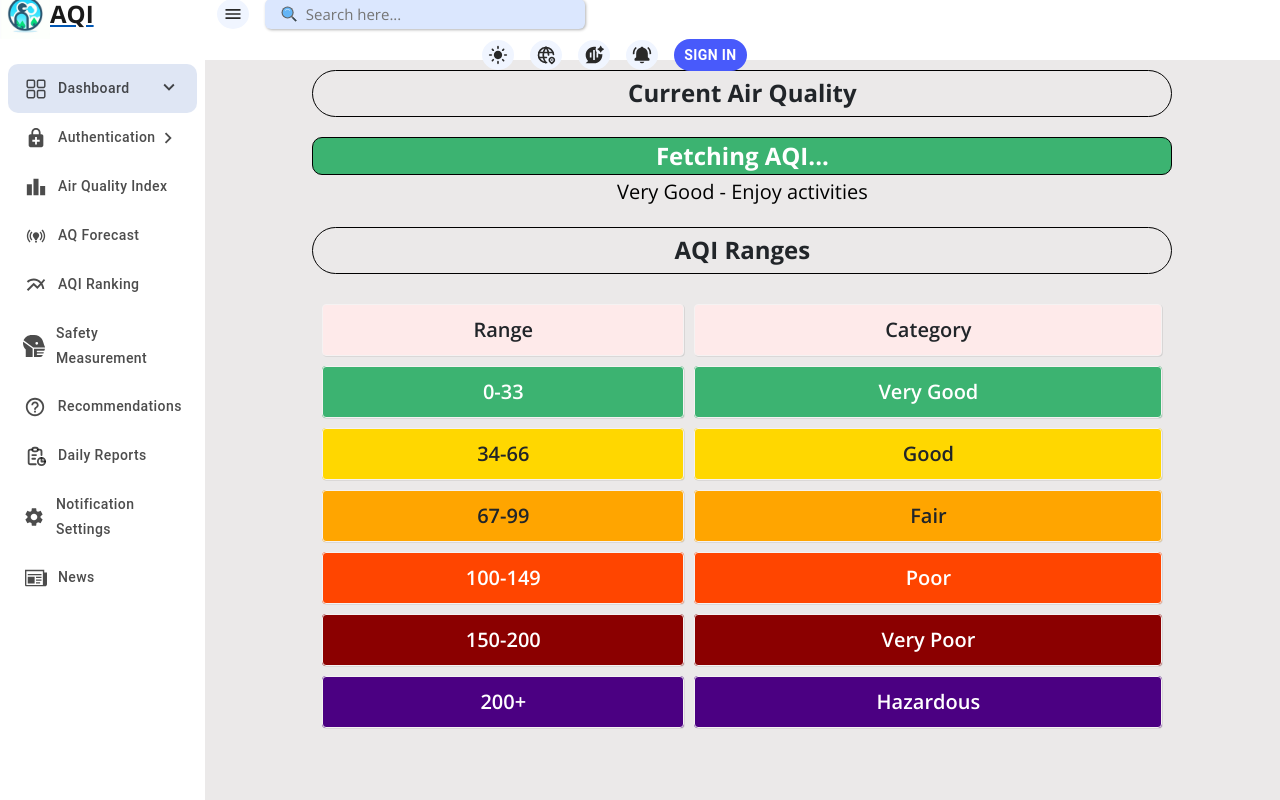
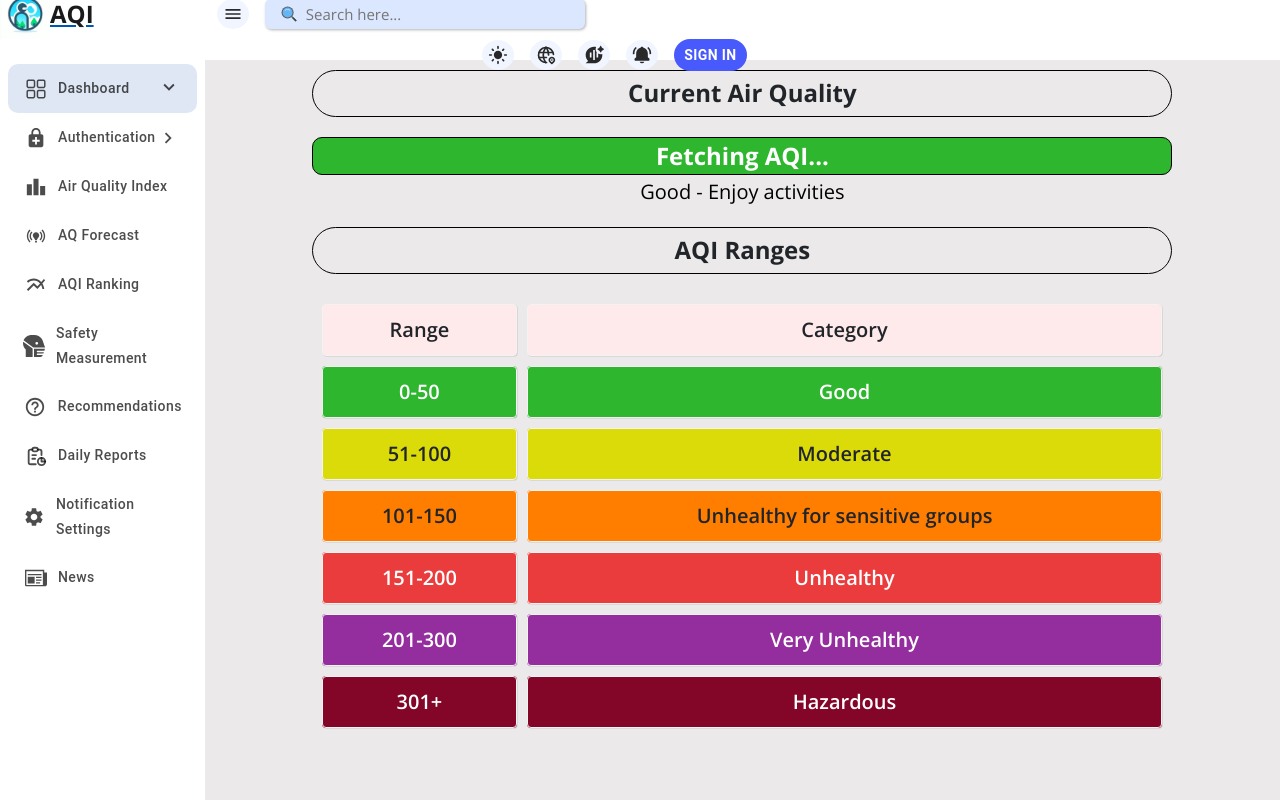
Before and after one commit to rony31416/aqi-app, a React (Vite) app: page /air-quality-index in a window 1280 px wide. Built offline with nearby package versions, Linux system fonts and the light colour scheme; no server answers.

Commit message:
updated the Aqi index chart

```diff
--- a/src/index.css
+++ b/src/index.css
@@ -992,33 +992,40 @@ login section  */
   color: black;
 }
 
-.aqiVeryGood {
-  background-color: #3CB371;
+.aqiGood {
+  background-color: #2eb62e;
+  /* Green */
   color: white;
 }
 
-.aqiGood {
-  background-color: #FFD700;
+.aqiModerate {
+  background-color: #dbdb0a;
+  /* Yellow */
 }
 
-.aqiFair {
-  background-color: #FFA500;
+.aqiUnhealthySensitive {
+  background-color: #FF7E00;
+  /* Orange */
 }
 
-.aqiPoor {
-  background-color: #FF4500;
+.aqiUnhealthy {
+  background-color: #ea3c3c;
+  /* Red */
   color: white;
 }
 
-.aqiVeryPoor {
-  background-color: #8B0000;
+.aqiVeryUnhealthy {
+  background-color: #942d9e;
+  /* Purple */
   color: white;
 }
 
 .aqiHazardous {
-  background-color: #4B0082;
+  background-color: #830629;
+  /* Maroon */
   color: white;
 }
+
 
 .aqiTable {
   width: 100%;
--- a/src/pages/AirQualityIndex.jsx
+++ b/src/pages/AirQualityIndex.jsx
@@ -1,6 +1,6 @@
 
 import React, { useState, useEffect } from 'react';
-import {useContext } from "react";
+import { useContext } from "react";
 import "../index.css";
 import { Mycontext } from "../App";
 
@@ -12,13 +12,13 @@ const AirQualityIndex = () => {
     const { fetchLocationData, currentLocationData, isFetching } = context;
 
     useEffect(() => {
-    try{
+        try {
             fetchLocationData();
             const aqiValue = currentLocationData.aqi;
             setAqi(aqiValue);
             setHealthAdvice(getHealthAdvice(aqiValue));
         }
-    catch{
+        catch {
             setAqi("Error fetching data!");
         }
     }, []);
@@ -26,22 +26,23 @@ const AirQualityIndex = () => {
 
 
     const getAQIColorClass = (aqi) => {
-        if (aqi <= 33) return "aqiVeryGood";
-        if (aqi <= 66) return "aqiGood";
-        if (aqi <= 99) return "aqiFair";
-        if (aqi <= 149) return "aqiPoor";
-        if (aqi <= 200) return "aqiVeryPoor";
+        if (aqi <= 50) return "aqiGood";
+        if (aqi <= 100) return "aqiModerate";
+        if (aqi <= 150) return "aqiUnhealthySensitive";
+        if (aqi <= 200) return "aqiUnhealthy";
+        if (aqi <= 300) return "aqiVeryUnhealthy";
         return "aqiHazardous";
     };
 
     const getHealthAdvice = (aqi) => {
-        if (aqi <= 33) return "Very Good - Enjoy activities";
-        if (aqi <= 66) return "Good - Enjoy activities";
-        if (aqi <= 99) return "Fair - Sensitive groups should be cautious";
-        if (aqi <= 149) return "Poor - Sensitive groups should limit outdoor activities";
-        if (aqi <= 200) return "Very Poor - Everyone should limit outdoor activities";
-        return "Hazardous - Everyone should avoid outdoor activities";
+        if (aqi <= 50) return "Good - Enjoy activities";
+        if (aqi <= 100) return "Moderate - Acceptable air quality";
+        if (aqi <= 150) return "Unhealthy for sensitive groups - Sensitive groups should limit outdoor activities";
+        if (aqi <= 200) return "Unhealthy - Everyone should limit outdoor activities";
+        if (aqi <= 300) return "Very Unhealthy - Health alert: everyone may experience more serious health effects";
+        return "Hazardous - Health warnings of emergency conditions: everyone should avoid outdoor activities";
     };
+
 
     return (
         <div className="airQualityIndexWrapper">
@@ -59,31 +60,32 @@ const AirQualityIndex = () => {
                     </tr>
                 </thead>
                 <tbody>
-                    <tr className="aqiVeryGood">
-                        <td>0-33</td>
-                        <td>Very Good</td>
-                    </tr>
                     <tr className="aqiGood">
-                        <td>34-66</td>
+                        <td>0-50</td>
                         <td>Good</td>
                     </tr>
-                    <tr className="aqiFair">
-                        <td>67-99</td>
-                        <td>Fair</td>
+                    <tr className="aqiModerate">
+                        <td>51-100</td>
+                        <td>Moderate</td>
                     </tr>
-                    <tr className="aqiPoor">
-                        <td>100-149</td>
-                        <td>Poor</td>
+                    <tr className="aqiUnhealthySensitive">
+                        <td>101-150</td>
+                        <td>Unhealthy for sensitive groups</td>
                     </tr>
-                    <tr className="aqiVeryPoor">
-                        <td>150-200</td>
-                        <td>Very Poor</td>
+                    <tr className="aqiUnhealthy">
+                        <td>151-200</td>
+                        <td>Unhealthy</td>
+                    </tr>
+                    <tr className="aqiVeryUnhealthy">
+                        <td>201-300</td>
+                        <td>Very Unhealthy</td>
                     </tr>
                     <tr className="aqiHazardous">
-                        <td>200+</td>
+                        <td>301+</td>
                         <td>Hazardous</td>
                     </tr>
                 </tbody>
+
             </table>
         </div>
     );
```
Lines whose indentation alone changed are shown as unchanged.
